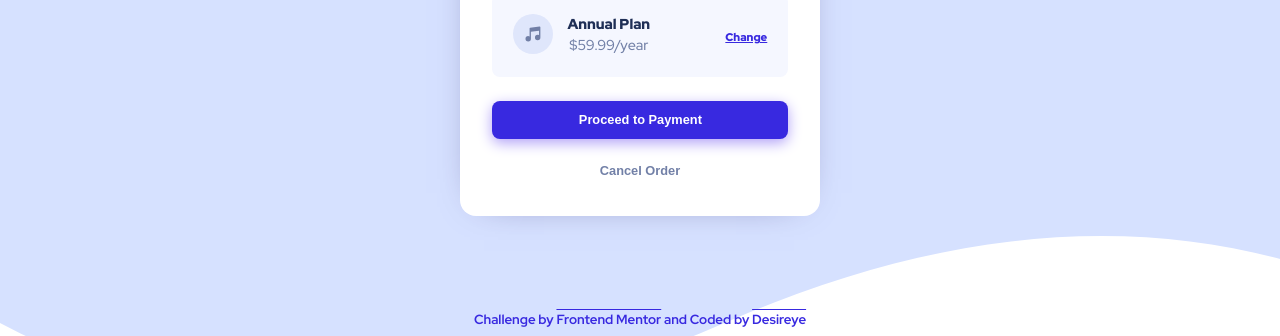
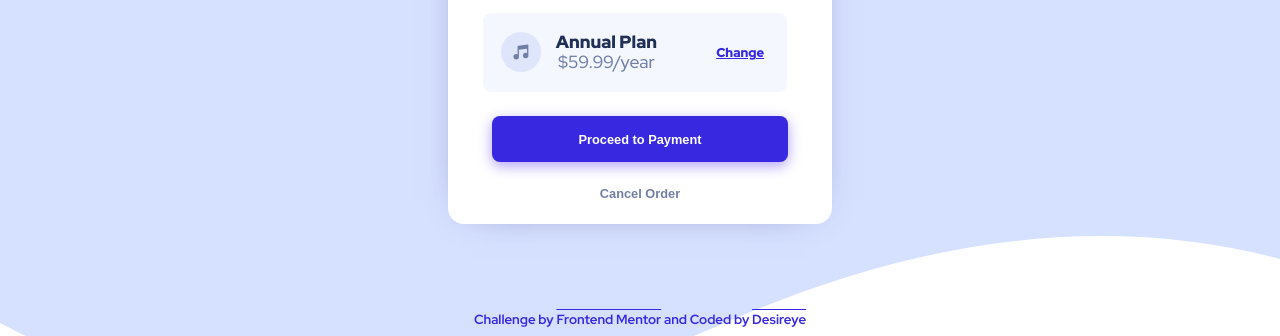
Before and after one commit to Desireye/order-summary, a plain HTML site: page index.html in a window 1280 px wide. Shown: the part 464-800 px from the top of the page. Drawn offline with Linux system fonts and the light colour scheme.

Commit message:
second commit

```diff
--- a/order-summ.css
+++ b/order-summ.css
@@ -16,8 +16,8 @@ main{
     background: white;
     display: flex;
     flex-direction: column;
-    height: 35rem;
-    width: 22.5rem;
+    height: 36rem;
+    width: 24rem;
     border-radius: 1rem;
     box-shadow: -1px 2px 39px -25px rgb(75, 68, 133);
 }
@@ -31,21 +31,21 @@ main{
     text-align: center;
 }
 h1{
-    font-size: 1.4rem;
+    font-size: 2rem;
     font-weight: 900;
     color: hsl(223, 47%, 23%);
 }
 p{
     margin-top: 1rem;
-    font-size: 0.9rem;
+    font-size: 1rem;
     line-height: 1.3rem;
     color: hsl(224, 23%, 55%);
 }
 .annual-plan{
     background: hsl(225, 100%, 98%);
     border-radius: 0.5rem;
-    padding: 7%;
-    width: 18.5rem;
+    padding: 6%;
+    width: 19rem;
     margin-top: 1rem;
     display: flex;
 }
@@ -59,17 +59,19 @@ p{
 }
 .annual-plan .p-1{
     font-weight: 900;
+    font-size: 1.1rem;
     color: hsl(223, 47%, 23%);
 }
 .annual-plan .p-2{
     margin-top: -0.01rem;
+    font-size: 1.1rem;
 }
 .annual-plan a{
-    margin-left: 4.7rem;
-    margin-top: 2rem;
+    margin-left: 3.7rem;
+    margin-top: 1.8rem;
     color: hsl(245, 75%, 52%);
     font-weight: 900;
-    font-size: 0.7rem;
+    font-size: 0.8rem;
 }
 .annual-plan a:hover{
     color: hsl(254, 100%, 70%);
@@ -81,7 +83,7 @@ p{
 }
 .button{
     margin-top: 1.5rem;
-    padding: 4%;
+    padding: 5%;
     width: 18.5rem;
     border-radius: 0.5rem;
     border: none;
--- /dev/null
+++ b/order-summary-component-main/index (2).html
@@ -0,0 +1,37 @@
+<!DOCTYPE html>
+<html lang="en">
+<head>
+  <meta charset="UTF-8">
+  <meta name="viewport" content="width=device-width, initial-scale=1.0"> <!-- displays site properly based on user's device -->
+
+  <link rel="icon" type="image/png" sizes="32x32" href="./images/favicon-32x32.png">
+
+  <title>Frontend Mentor | Order summary card</title>
+
+  <!-- Feel free to remove these styles or customise in your own stylesheet 👍 -->
+  <style>
+    .attribution { font-size: 11px; text-align: center; }
+    .attribution a { color: hsl(228, 45%, 44%); }
+  </style>
+</head>
+<body>
+
+  Order Summary
+
+  You can now listen to millions of songs, audiobooks, and podcasts on any
+  device anywhere you like!
+
+  Annual Plan
+  $59.99/year
+
+  Change
+
+  Proceed to Payment
+  Cancel Order
+
+  <div class="attribution">
+    Challenge by <a href="https://www.frontendmentor.io?ref=challenge" target="_blank">Frontend Mentor</a>.
+    Coded by <a href="#">Your Name Here</a>.
+  </div>
+</body>
+</html>
```
Also changed, not shown: design/active-states.jpg (added), design/desktop-design.jpg (added), design/desktop-preview.jpg (added), design/mobile-design.jpg (added), 4 other files.
